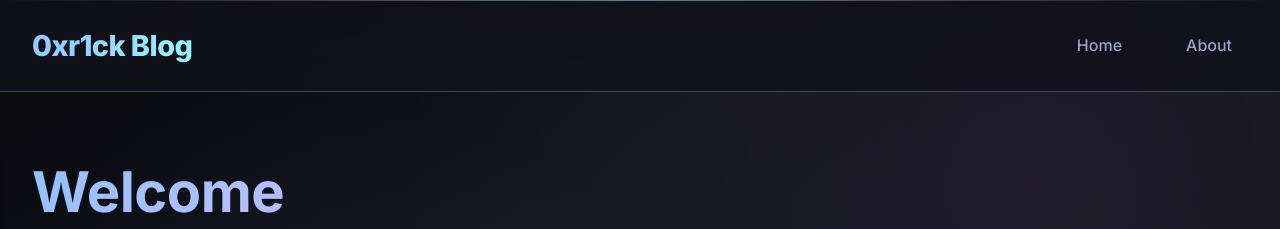
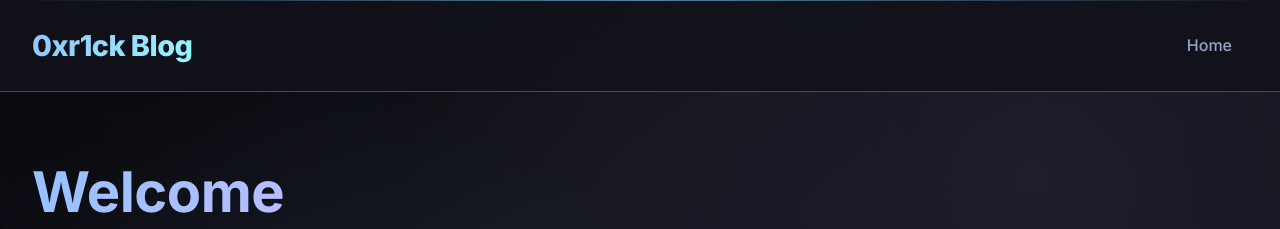
Before and after one commit to 0xr1ck/0xr1ck.github.io, a Jekyll site: the page built from index.md, in a window 1280 px wide. Shown: the top 229 px of the page. Built offline with Jekyll 4.4.1, drawn with Linux system fonts in a browser that asks for light colours.

Commit message:
Update default.html

```diff
--- a/_layouts/default.html
+++ b/_layouts/default.html
@@ -12,7 +12,6 @@
             <h1><a href="{{ '/' | relative_url }}">{{ site.title }}</a></h1>
             <nav>
                 <a href="{{ '/' | relative_url }}">Home</a>
-                <a href="{{ '/about' | relative_url }}">About</a>
             </nav>
         </div>
     </header>
```
